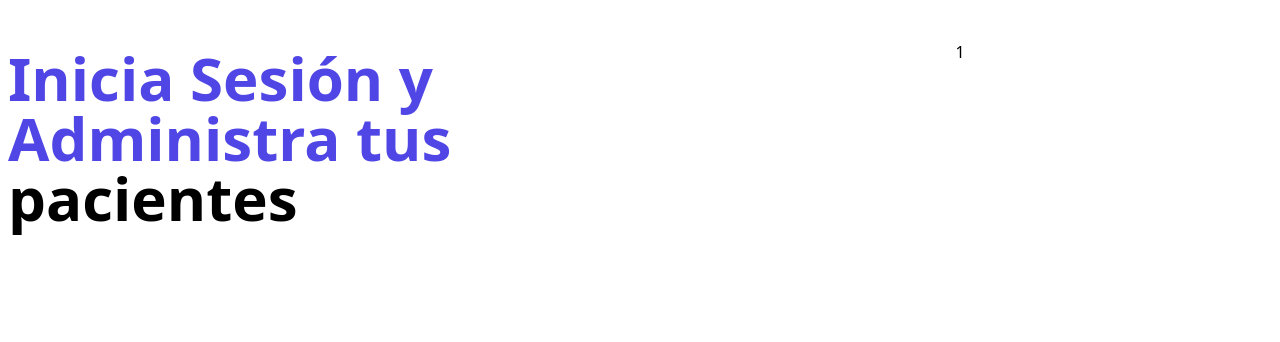
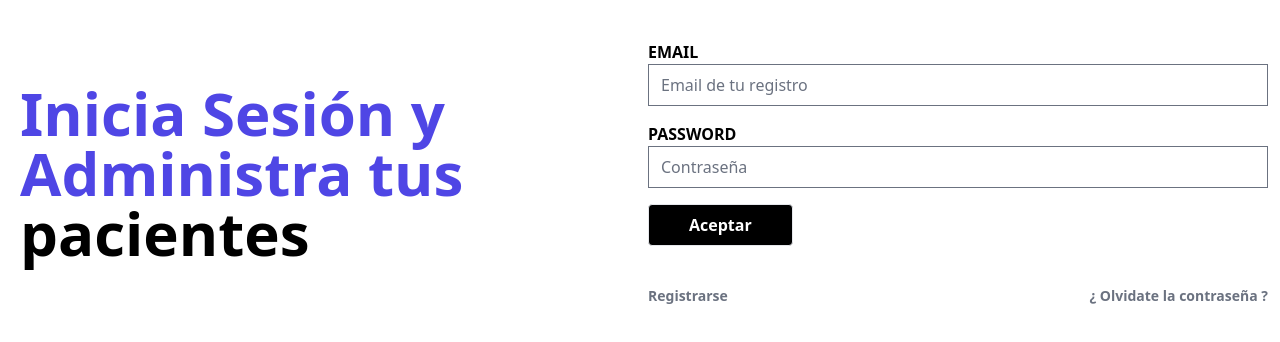
Before and after one commit to daprionil/ft_project_jscourse, a React (Vite) app in the folder client/: page / in a window 1280 px wide. Shown: the top 342 px of the page. Built offline with nearby package versions, Linux system fonts and the light colour scheme.

Commit message:
Create Login Page in AuthLayout

```diff
--- a/client/package.json
+++ b/client/package.json
@@ -10,6 +10,7 @@
     "preview": "vite preview"
   },
   "dependencies": {
+    "@tailwindcss/forms": "^0.5.6",
     "autoprefixer": "^10.4.16",
     "postcss": "^8.4.30",
     "react": "^18.2.0",
--- /dev/null
+++ b/client/src/components/FormAuth.jsx
@@ -0,0 +1,31 @@
+const FormAuth = () => {
+  return (
+    <form action="" className="w-full">
+      <div className="w-full gap-4 flex flex-col">
+        <label className="uppercase">
+        <span className="font-bold uppercase">Email</span>
+          <input
+            type="email"
+            className="w-full"
+            placeholder="Email de tu registro"
+          />
+        </label>
+        <label className="uppercase">
+          <span className="font-bold uppercase">Password</span>
+          <input
+            type="text"
+            className="w-full"
+            placeholder="Contraseña"
+          />
+        </label>
+        <button
+          type="submit"
+          className="btn text-white w-full px-10 md:w-min"
+          style={{background:"black"}}
+        >Aceptar</button>
+      </div>
+    </form>
+  )
+}
+
+export default FormAuth
--- a/client/src/index.css
+++ b/client/src/index.css
@@ -1,3 +1,10 @@
 @tailwind components;
 @tailwind utilities;
 @tailwind base;
+
+
+@layer components{
+    .btn{
+        @apply w-min border px-3 py-2 rounded font-semibold hover:shadow-xl duration-300 transition ease-in cursor-pointer
+    }
+}
--- a/client/src/layouts/AuthLayout.jsx
+++ b/client/src/layouts/AuthLayout.jsx
@@ -4,7 +4,7 @@ const AuthLayout = () => {
   return (
     <>
         <main
-            className="md:grid md:grid-cols-2 mt-10 justify-items-center container mx-auto"
+            className="grid grid-cols-1 md:grid-cols-2 mt-10 justify-items-center container mx-auto gap-4 px-3 items-center"
         >
             <Outlet />
         </main>
--- a/client/src/pages/Login.jsx
+++ b/client/src/pages/Login.jsx
@@ -1,3 +1,6 @@
+import { NavLink } from "react-router-dom";
+import FormAuth from "../components/FormAuth";
+
 const Login = () => {
   return (
     <>
@@ -6,8 +9,12 @@ const Login = () => {
           Inicia Sesión y Administra tus <span className="text-black">pacientes</span>
         </h1>
       </div>
-      <div>
-        1
+      <div className="w-full">
+        <FormAuth />
+        <nav className="flex flex-col md:flex-row [&>a]:text-xl md:[&>a]:text-sm md:flex-nowrap items-center justify-center md:justify-between [&>a]:text-gray-500 [&>a]:font-bold mt-10">
+          <NavLink className='hover:underline' to='signin'>Registrarse</NavLink>
+          <NavLink className='hover:underline'>¿ Olvidate la contraseña ?</NavLink>
+        </nav>
       </div>
     </>
   )
--- a/client/tailwind.config.js
+++ b/client/tailwind.config.js
@@ -8,5 +8,7 @@ export default {
   theme: {
     extend: {},
   },
-  plugins: [],
+  plugins: [
+    require('@tailwindcss/forms')
+  ],
 }
```
